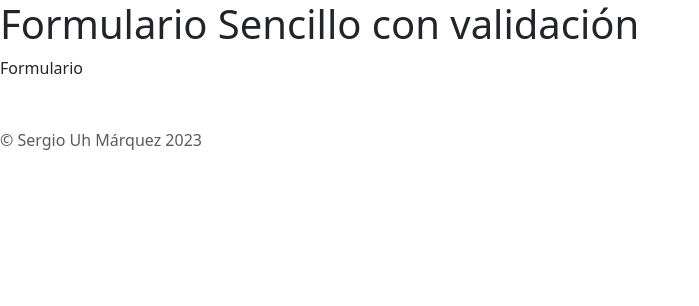
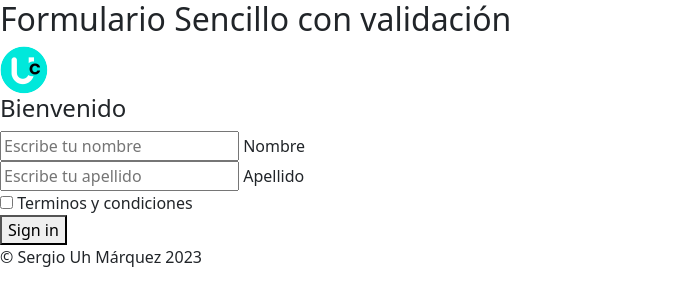
Before and after one commit to Imsergio/Proyecto3-Formulario, a plain HTML site: page index.html in a window 1280 px wide. Shown: the whole page, without its empty margins (0-699 px from the left). Drawn offline with nearby package versions, Linux system fonts and the light colour scheme; files that its build step writes are made by us from their sources.

Commit message:
maquetado del formulario

```diff
--- a/index.html
+++ b/index.html
@@ -15,13 +15,34 @@
 </head>
 <body>
   <header>
-    <h1>Formulario Sencillo con validación</h1>
+    <h2>Formulario Sencillo con validación</h2>
   </header>
   <main>
-    Formulario
+    <form >
+      <img src="images/logoUcamp.png" alt="Logo Ucamp ">
+      <h4>Bienvenido</h4>
+      <div>
+        <div>
+          <input type="text"  id="name" placeholder="Escribe tu nombre">
+          <label for="name">Nombre</label>
+        </div>
+        <div>
+          <input type="text"  id="apellido" placeholder="Escribe tu apellido">
+          <label for="apellido">Apellido</label>
+        </div>
+
+        <div>
+          <input type="checkbox" value="terminos" id="checkbox">
+          <label for="checkbox">
+            Terminos y condiciones
+          </label>
+        </div>
+        <button type="submit">Sign in</button>
+      </div>
+    </form>
   </main>
   <footer>
-    <p class="mt-5 mb-3 text-body-secondary">&copy; <label>Sergio Uh Márquez </label> 2023</p>
+    <p >&copy; <label>Sergio Uh Márquez </label> 2023</p>
   </footer>
   <!-- Javascript bootstrap -->
   <script src="https://cdn.jsdelivr.net/npm/bootstrap@5.3.2/dist/js/bootstrap.bundle.min.js"
```
Also changed, not shown: images/logoUcamp.png (added).
